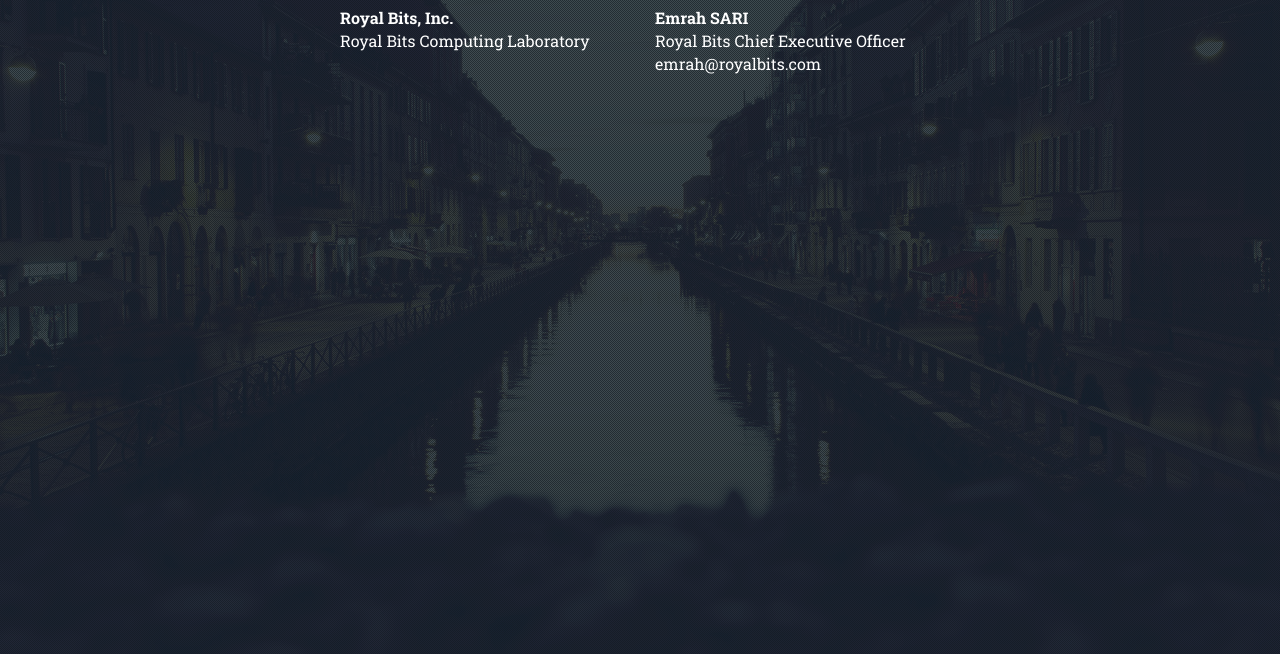
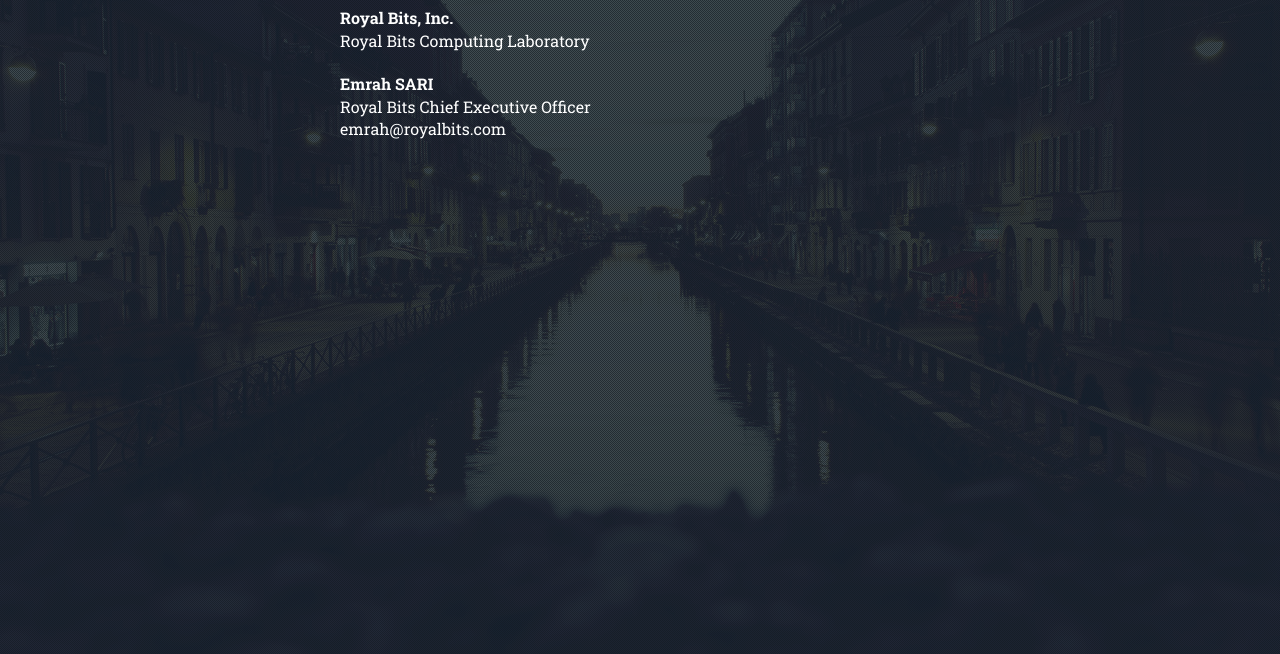
Before and after one commit to royalbits/royalbits.github.io, a plain HTML site: page index.html in a window 1280 px wide. Both pictures are taken after a click on the link 640 px from the left and 251 px from the top of the page. Shown: the part 146-800 px from the top of the page. Drawn offline with nearby package versions, Linux system fonts and the light colour scheme; a web font is replaced by a local one.

Commit message:
no message

```diff
--- a/index.html
+++ b/index.html
@@ -118,17 +118,17 @@
 					</div>
 
 					<div class="row">
-						<div class="col-md-6">
+						<div class="col-md-12">
 							<address>
 								<strong>Royal Bits, Inc.</strong><br>
 								Royal Bits Computing Laboratory<br>
 							</address>
 						</div>
 
-						<div class="col-md-6">
+						<div class="col-md-12">
 							<address>
 								<strong>Emrah SARI</strong><br>
-								Royal Bits Chief Executive Officer
+								Royal Bits Chief Executive Officer <br>
 								<a href="mailto:#">emrah@royalbits.com</a>
 							</address>
 						</div>
```
